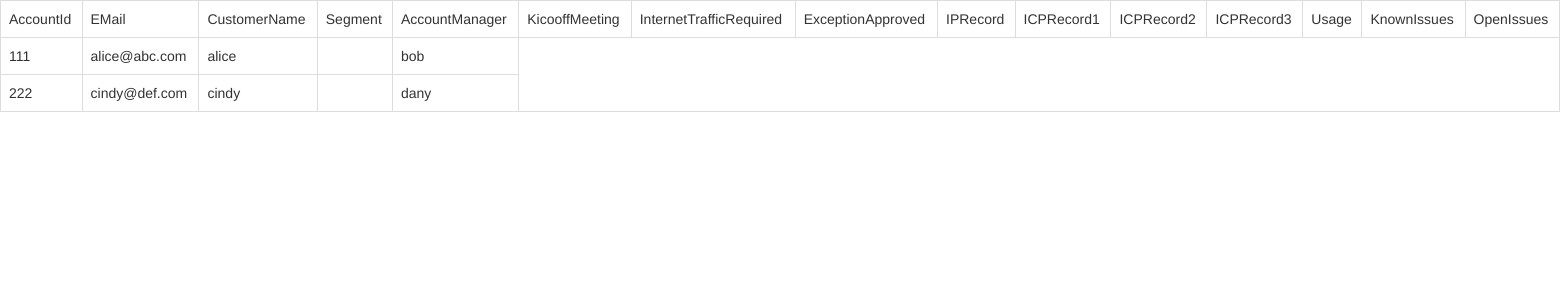
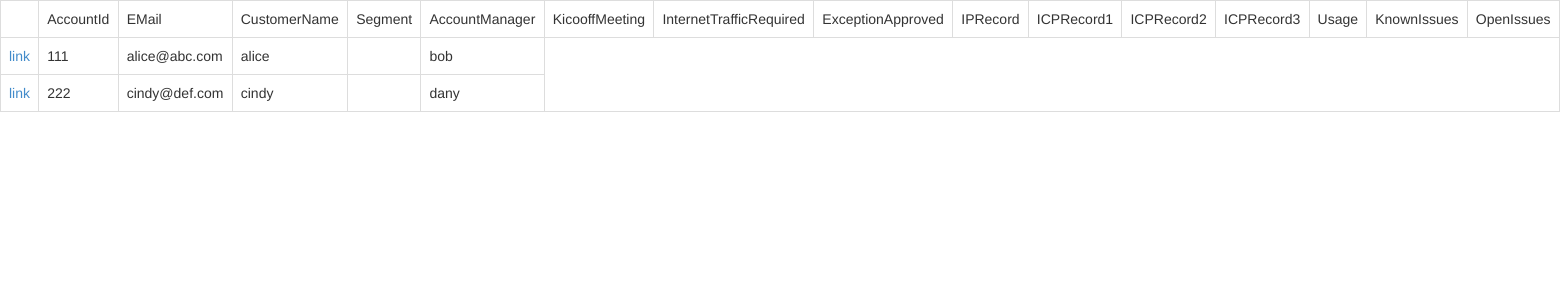
Before and after one commit to yupeng0921/account_tracking, a Flask app: page /search/1 in a window 1560 px wide. Shown: the top 300 px of the page. Run offline with Flask 2, Linux system fonts and the light colour scheme; some libraries are stand-ins or nearby versions.

Commit message:
jump to edit from search result

```diff
--- a/templates/search_result.html
+++ b/templates/search_result.html
@@ -17,13 +17,14 @@
   <body>
 	<table class="table table-bordered">
 	  <tr>
+		<td> </td>
 		{% for title in result.titles %}
 		<td> {{title}} </td>
 		{% endfor %}
 	  </tr>
 	  {% for line in result.lines %}
-	  <a href=/edit/{{line.primary_key}}>
 	  <tr>
+		<td> <a href="/edit/{{line.primary_key}}"> link </a> </td>
 		{% for column in line.columns %}
 		{% if column.color == "red" %}
 		<td class="danger"> {{column.html_string}} </td>
@@ -38,7 +39,6 @@
 		{% endif %}
 		{% endfor %}
 	  </tr>
-	  </a>
 	  {% endfor %}
   </body>
 </html>
```
Lines whose indentation alone changed are shown as unchanged.
